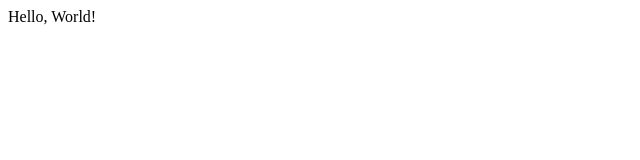
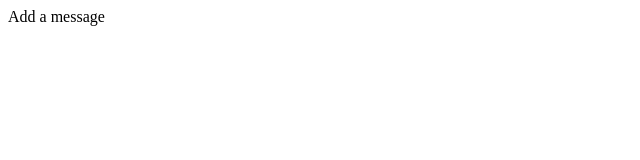
Before and after one commit to tigerjoy/lecture1, a plain HTML site: page index.html in a window 1280 px wide. Shown: the full height of the page, 0-640 px from the left. Drawn offline with Linux system fonts and the light colour scheme.

Commit message:
Changed the body message

```diff
--- a/index.html
+++ b/index.html
@@ -8,7 +8,7 @@
 </head>
 
 <body>
-    Hello, World!
+    Add a message
 </body>
 
 </html>
```
